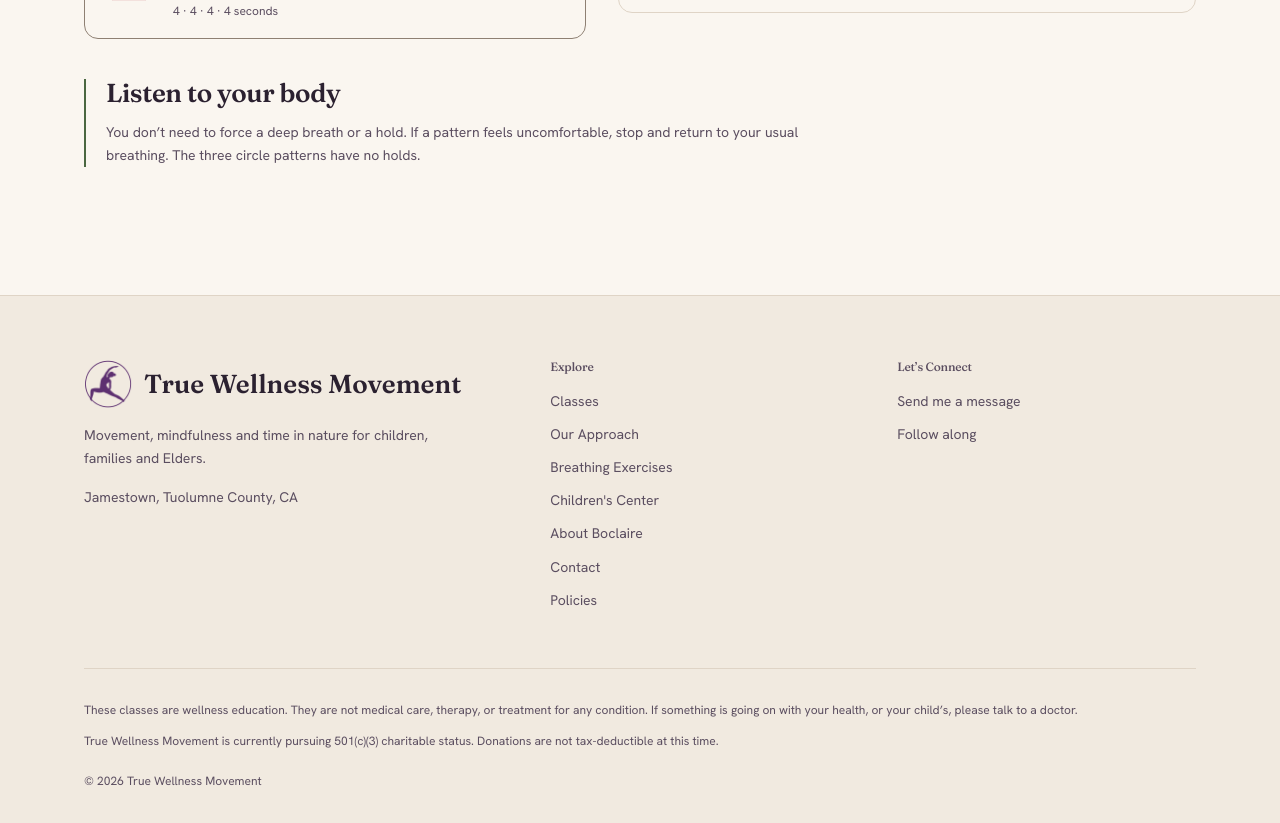
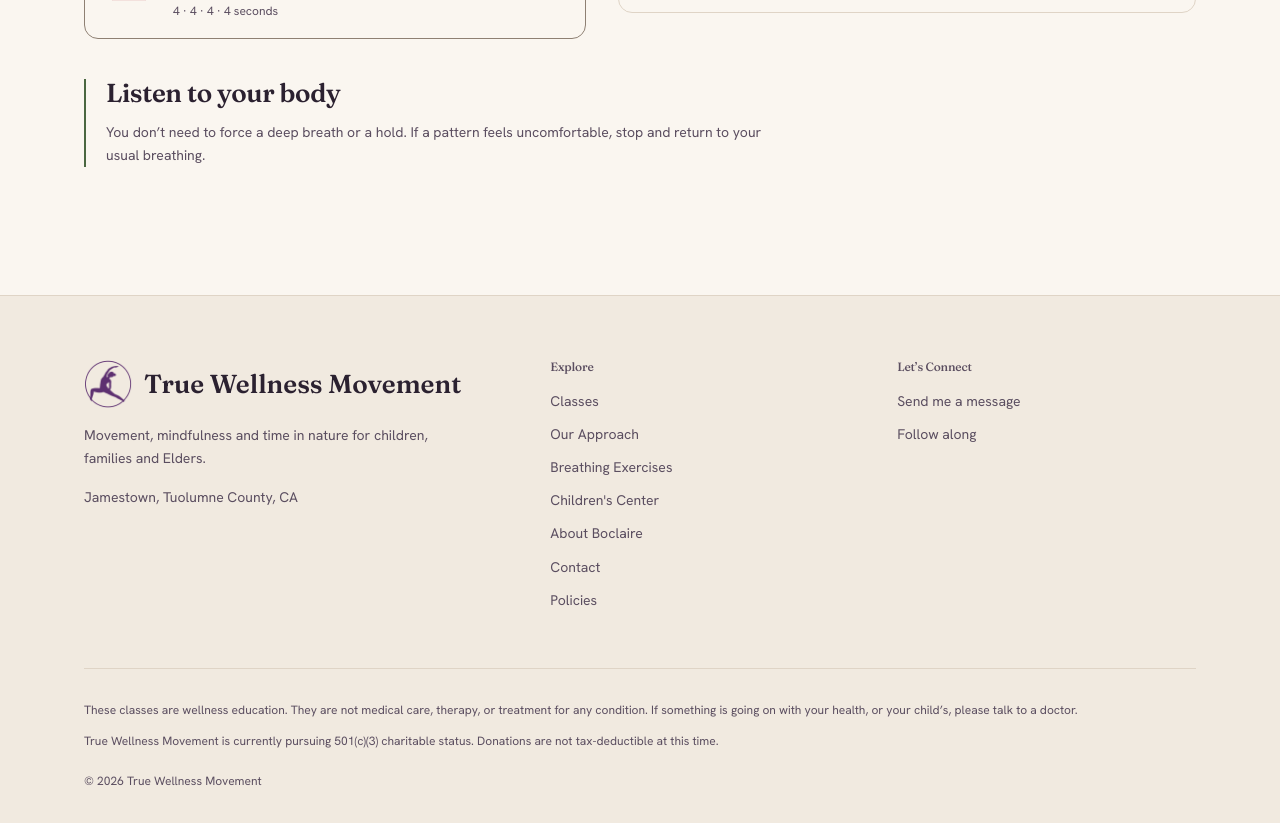
Before and after one commit to ndxtraders/True-Wellness, a Next.js app: page /breathing in a window 1280 px wide. Shown: the part 1260-2083 px from the top of the page. Built offline with nearby package versions, Linux system fonts and the light colour scheme.

Commit message:
Update breathing instructions for clarity
Removed the mention of 'The three circle patterns have no holds.' from the breathing instructions.

```diff
--- a/src/app/breathing/page.tsx
+++ b/src/app/breathing/page.tsx
@@ -24,7 +24,7 @@ export default function BreathingPage() {
         <h2 id="comfort-heading" className="text-h4">Listen to your body</h2>
         <p className="mt-3 text-small text-ink-muted">
           You don’t need to force a deep breath or a hold. If a pattern feels uncomfortable, stop and
-          return to your usual breathing. The three circle patterns have no holds.
+          return to your usual breathing.
         </p>
       </aside>
     </div>
```
